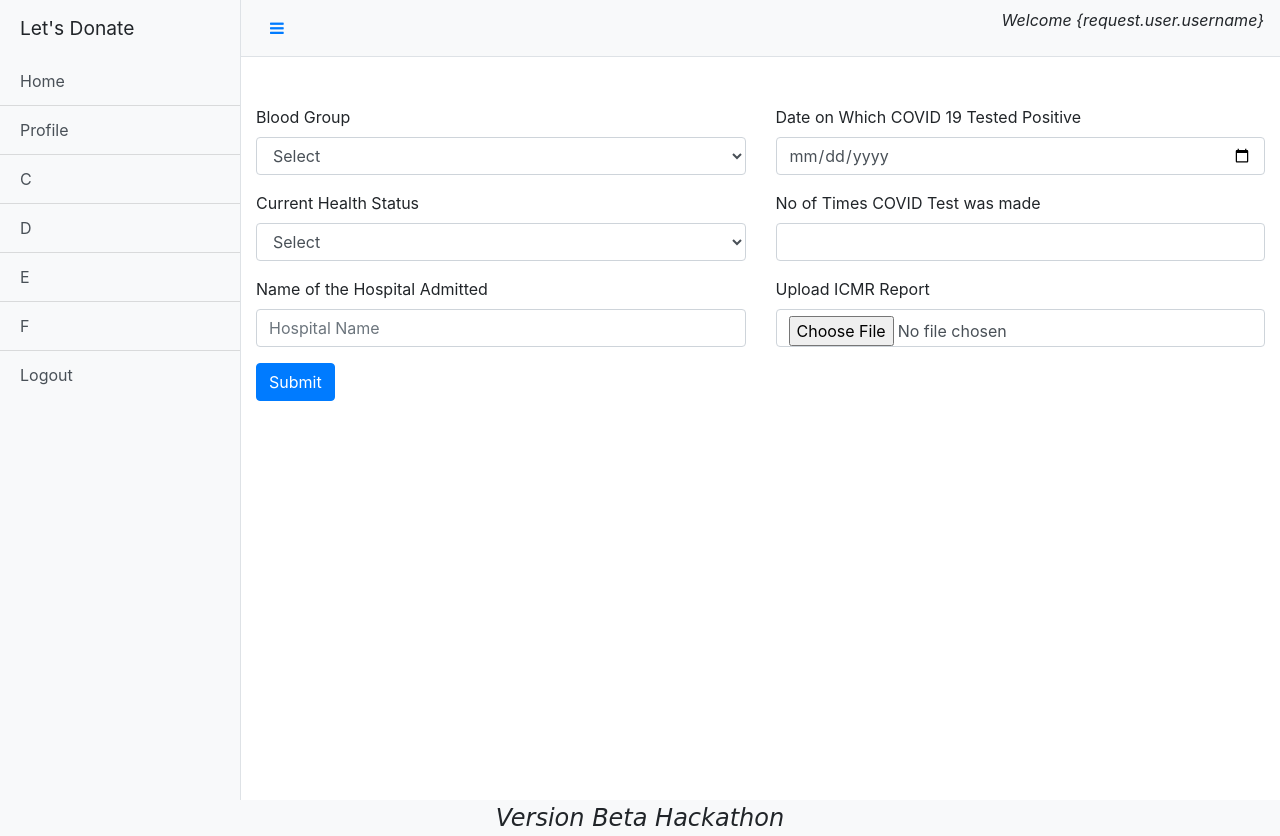
After one commit to AVS18/beta23_techbuddies, a Django app: page /profile in a window 1280 px wide. The commit adds this page. Run offline with Django 3.2, Linux system fonts and the light colour scheme; a user stored in the database is signed in; some libraries are stand-ins or nearby versions.

Commit message:
profile and dashboard added

```diff
--- /dev/null
+++ b/templates/dashboard.html
@@ -0,0 +1,51 @@
+{%load static%}
+<!DOCTYPE html>
+<html lang="en">
+<head>
+    <meta charset="UTF-8">
+    <meta name="viewport" content="width=device-width, initial-scale=1.0">
+    <link rel="stylesheet" href="https://stackpath.bootstrapcdn.com/bootstrap/4.5.2/css/bootstrap.min.css" integrity="sha384-JcKb8q3iqJ61gNV9KGb8thSsNjpSL0n8PARn9HuZOnIxN0hoP+VmmDGMN5t9UJ0Z" crossorigin="anonymous">
+    <script src="https://code.jquery.com/jquery-3.5.1.slim.min.js" integrity="sha384-DfXdz2htPH0lsSSs5nCTpuj/zy4C+OGpamoFVy38MVBnE+IbbVYUew+OrCXaRkfj" crossorigin="anonymous"></script>
+    <script src="https://cdn.jsdelivr.net/npm/popper.js@1.16.1/dist/umd/popper.min.js" integrity="sha384-9/reFTGAW83EW2RDu2S0VKaIzap3H66lZH81PoYlFhbGU+6BZp6G7niu735Sk7lN" crossorigin="anonymous"></script>
+    <script src="https://stackpath.bootstrapcdn.com/bootstrap/4.5.2/js/bootstrap.min.js" integrity="sha384-B4gt1jrGC7Jh4AgTPSdUtOBvfO8shuf57BaghqFfPlYxofvL8/KUEfYiJOMMV+rV" crossorigin="anonymous"></script>
+    <script src="https://ajax.googleapis.com/ajax/libs/jquery/3.5.1/jquery.min.js"></script>
+    <link rel="stylesheet" href="https://cdnjs.cloudflare.com/ajax/libs/font-awesome/4.7.0/css/font-awesome.min.css">
+    <link rel="stylesheet" href="{% static 'css/dashboard.css'%}">
+    <link rel="stylesheet" href="{% static 'css/home.css' %}">
+    <script src="{%static 'js/dash.js'%}"></script>
+</head>
+<body>
+
+<div class="d-flex" id="wrapper">
+    <div class="bg-light border-right" id="sidebar-wrapper">
+      <div class="sidebar-heading">Let's Donate</div>
+      <div class="list-group list-group-flush">
+        <a href="#" class="list-group-item list-group-item-action bg-light">Home</a>
+        <a href="/profile" class="list-group-item list-group-item-action bg-light">Profile</a>
+        <a href="#" class="list-group-item list-group-item-action bg-light">C</a>
+        <a href="#" class="list-group-item list-group-item-action bg-light">D</a>
+        <a href="#" class="list-group-item list-group-item-action bg-light">E</a>
+        <a href="#" class="list-group-item list-group-item-action bg-light">F</a>
+        <a href="/logout" class="list-group-item list-group-item-action bg-light">Logout</a>
+      </div>
+    </div>
+    <!-- /#sidebar-wrapper -->
+    <!-- Page Content -->
+    <div id="page-content-wrapper">
+
+      <nav class="navbar navbar-expand-lg navbar-light bg-light border-bottom">
+        <button class="btn btn-link" id="menu-toggle"><i class="fa fa-bars" aria-hidden="true"></i></button>
+        <p class="justify-content-end ml-auto" style="font-style: oblique;">Welcome {request.user.username}</p>
+      </nav>
+      <div class="container-fluid">
+        {%block content%}
+        {%endblock%}
+      </div>
+    </div>
+
+  </div>
+  <div class="footer obq bg-light text">
+    Version Beta Hackathon
+  </div>
+</body>
+</html>
--- /dev/null
+++ b/templates/profile.html
@@ -0,0 +1,69 @@
+{%extends 'dashboard.html'%}
+{%block content%}
+<br><br>
+<form action="/profile" method="POST" enctype="multipart/form-data">
+    <div class="form-group row">
+        <div class="col-sm">
+            <label for="bgroup">Blood Group</label>
+            <select name="blood_group" id='bgroup' class="form-control" required>
+                <option value="O+">Select</option>
+                <option value="A+">A+</option>
+                <option value="A-">A+</option>
+                <option value="B+">B+</option>
+                <option value="B-">B-</option>
+                <option value="AB+">AB+</option>
+                <option value="AB-">AB-</option>
+                <option value="O+">O+</option>
+                <option value="O-">O-</option>
+            </select>
+        </div>
+        <div class="col-sm">
+            <label for="cad">Date on Which COVID 19 Tested Positive</label>
+            <input type="date" name="positive_date" class="form-control" required>
+        </div>
+    </div>
+    {%if request.user.user_type == "Donor"%}
+    <div class="form-group row">
+        <div class="col-sm">
+            <label for="cad">Date on Which COVID 19 Tested Negative</label>
+            <input type="date" name="negative_date" class="form-control" required>
+        </div>
+        <div class="col-sm">
+            <label for="vac">Vaccinated</label>
+            <select name="vaccinated" id='vac' class="form-control" required>
+                <option value="No">Select</option>
+                <option value="Yes">Yes</option>
+                <option value="No">No</option>
+            </select>
+        </div>
+    </div>
+    {%else%}
+    <div class="form-group row">
+        <div class="col-sm">
+            <label for="chs">Current Health Status</label>
+            <select name="current_health_status" id='chs' class="form-control" required>
+                <option value="No">Select</option>
+                <option value="Normal">Normal</option>
+                <option value="Average">Average</option>
+                <option value="Critical">Critical</option>
+            </select>
+        </div>
+        <div class="col-sm">
+            <label for="diagnosedCount">No of Times COVID Test was made</label>
+            <input type="number" class="form-control" id="diagnosedCount" name="no_of_times_tested" required>
+        </div>
+    </div>
+    {%endif%}
+    <div class="form-group row">
+        <div class="col-sm">
+            <label for="hospital">Name of the Hospital Admitted</label>
+            <input type="text" name="hospital_name" id="hospital" class="form-control" placeholder="Hospital Name" required>
+        </div>
+        <div class="col-sm">
+            <label for="icmrReport">Upload ICMR Report</label>
+            <input type="file" name="report" id="icmrReport" class="form-control" required>
+        </div>
+    </div>
+    <input type="submit" value="Submit" class="btn btn-primary">
+</form>
+{%endblock%}
```
Also changed, not shown: templates/home.html (+21 -7 lines).
